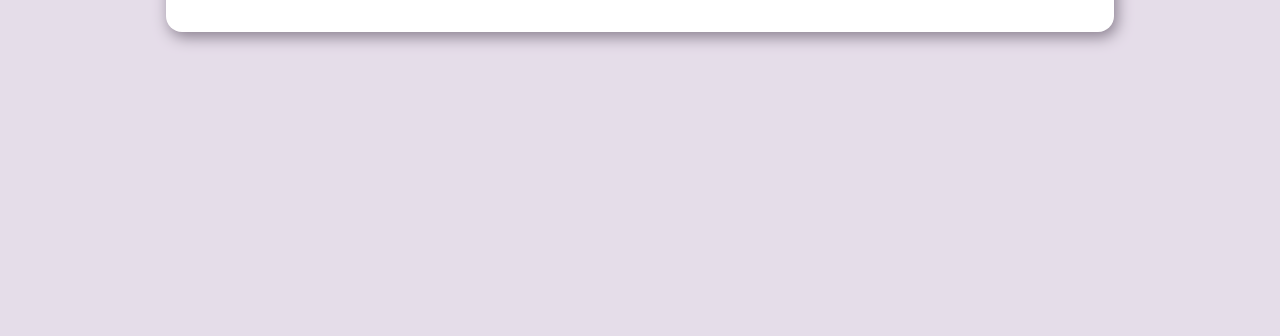
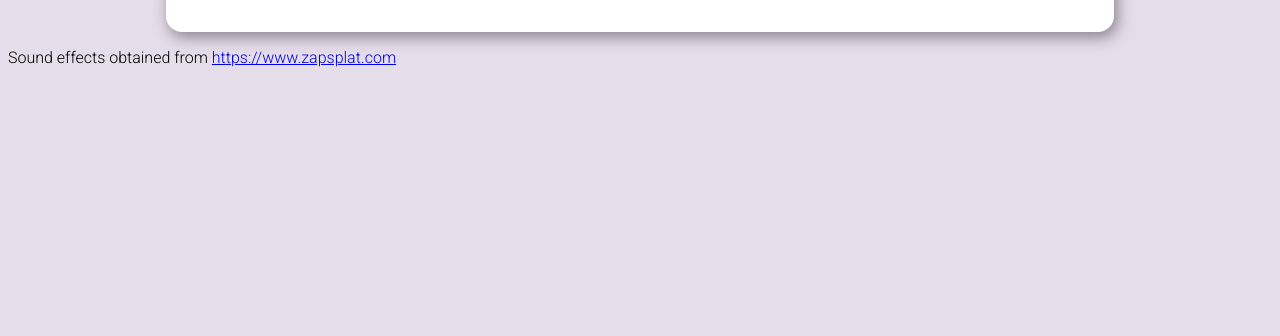
Before and after one commit to connerblanton/pomodoro, a website built with webpack: page index.html in a window 1280 px wide. Shown: the part 464-800 px from the top of the page. Built offline with nearby package versions, Linux system fonts and the light colour scheme.

Commit message:
Added viewport in. Added footer

```diff
--- a/index.html
+++ b/index.html
@@ -4,7 +4,7 @@
     <meta charset="utf-8" />
     <meta http-equiv="X-UA-Compatible" content="IE=edge" />
     <title>Idle Hands Build Nothing</title>
-    <!-- <meta name="viewport" content="width=device-width, initial-scale=1" /> -->
+    <meta name="viewport" content="width=device-width, initial-scale=1" />
     <link
       href="https://fonts.googleapis.com/css?family=Roboto:100,300,700"
       rel="stylesheet"
@@ -97,6 +97,12 @@
       <h3 class="title">Session Log</h3>
       <section id="dataLog" class="dataLog"></section>
     </section>
+    <footer>
+      <p>
+        Sound effects obtained from
+        <a href="https://www.zapsplat.com">https://www.zapsplat.com</a>
+      </p>
+    </footer>
     <script src="dist/main.js"></script>
   </body>
 </html>
```
